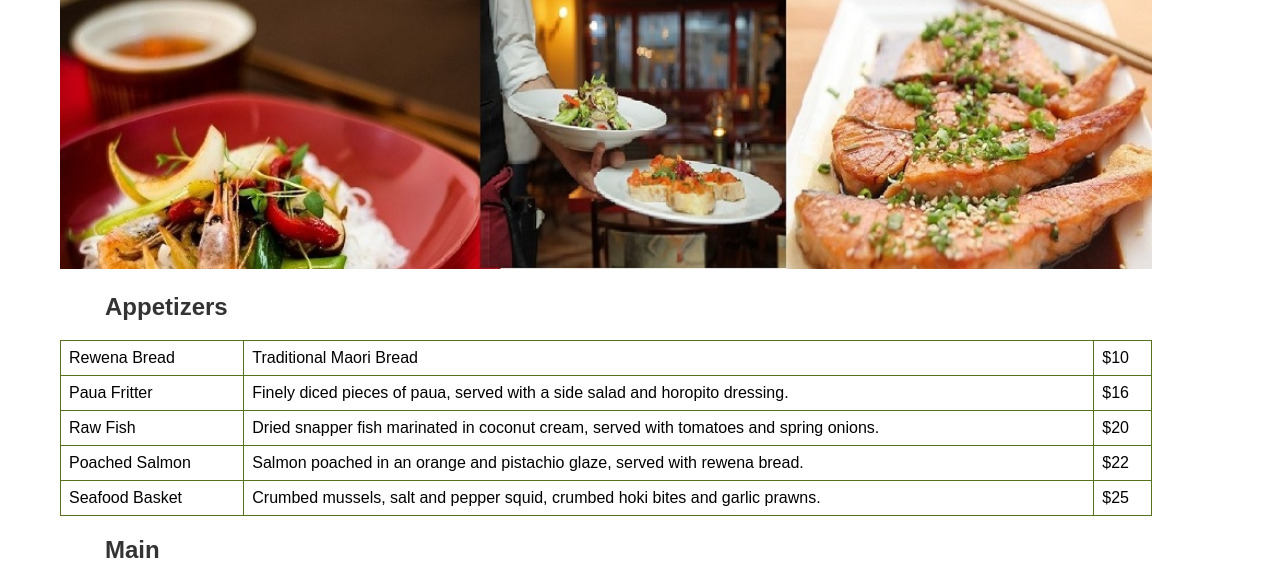
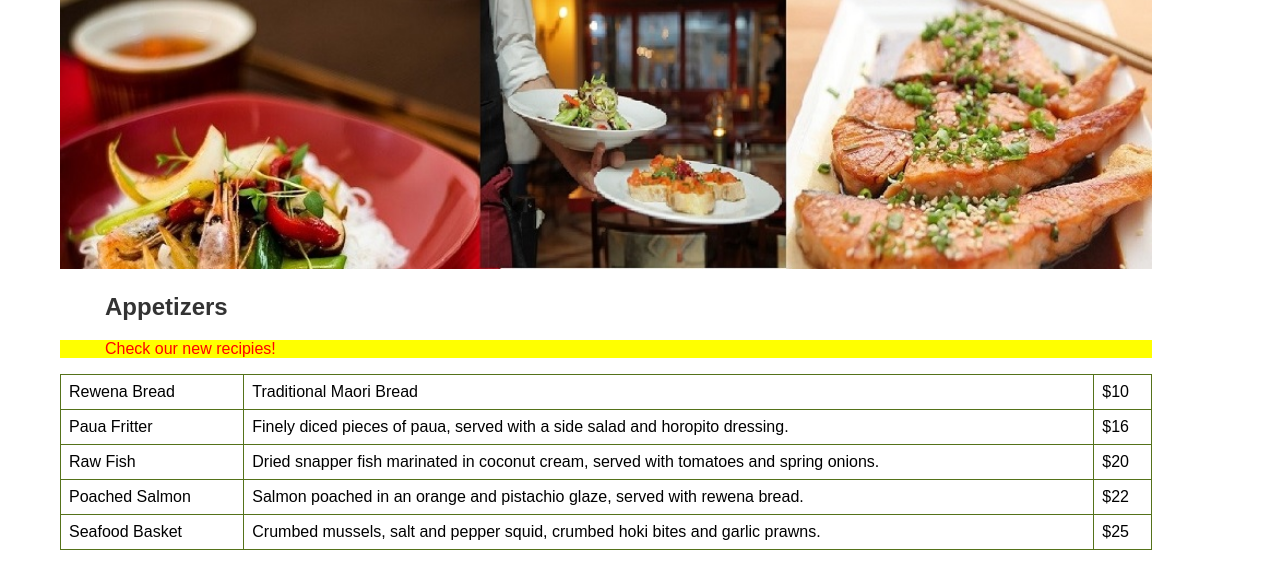
Before and after one commit to MarcelaDelgado/HaukaiRestaurant, a PHP site: page /menu.html in a window 1280 px wide. Shown: the part 201-772 px from the top of the page. Run offline with PHP 8.4, Linux system fonts and the light colour scheme.

Commit message:
new css rule

```diff
--- a/css/style.css
+++ b/css/style.css
@@ -6,7 +6,11 @@ body {
 * {
     box-sizing: border-box;
 }
-
+/* Style for each class specials */
+.specials {
+  color: red;
+  background-color: yellow;
+}
 /* Style the header */
 
 header {
--- a/menu.html
+++ b/menu.html
@@ -39,6 +39,7 @@
           <h1>Menu</h1>
           <img src="images/photomix.jpg" alt="Ice Cream"  class="responsive" width="800" height="400">
           <h2>Appetizers</h2>
+          <p class="specials">Check our new recipies!</p>
            <table style="width:100%">
              <tr>
               <td>Rewena Bread</td>
```
